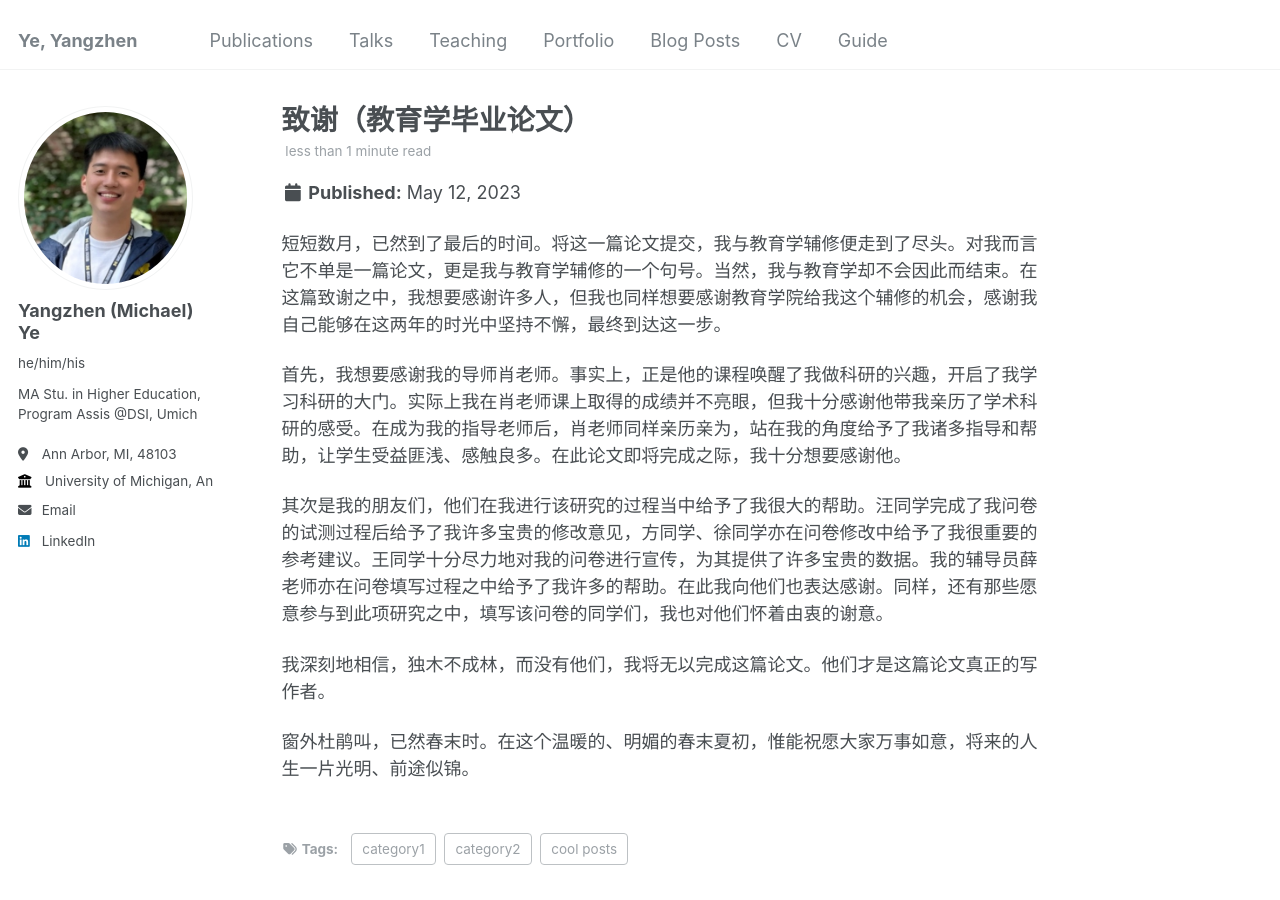
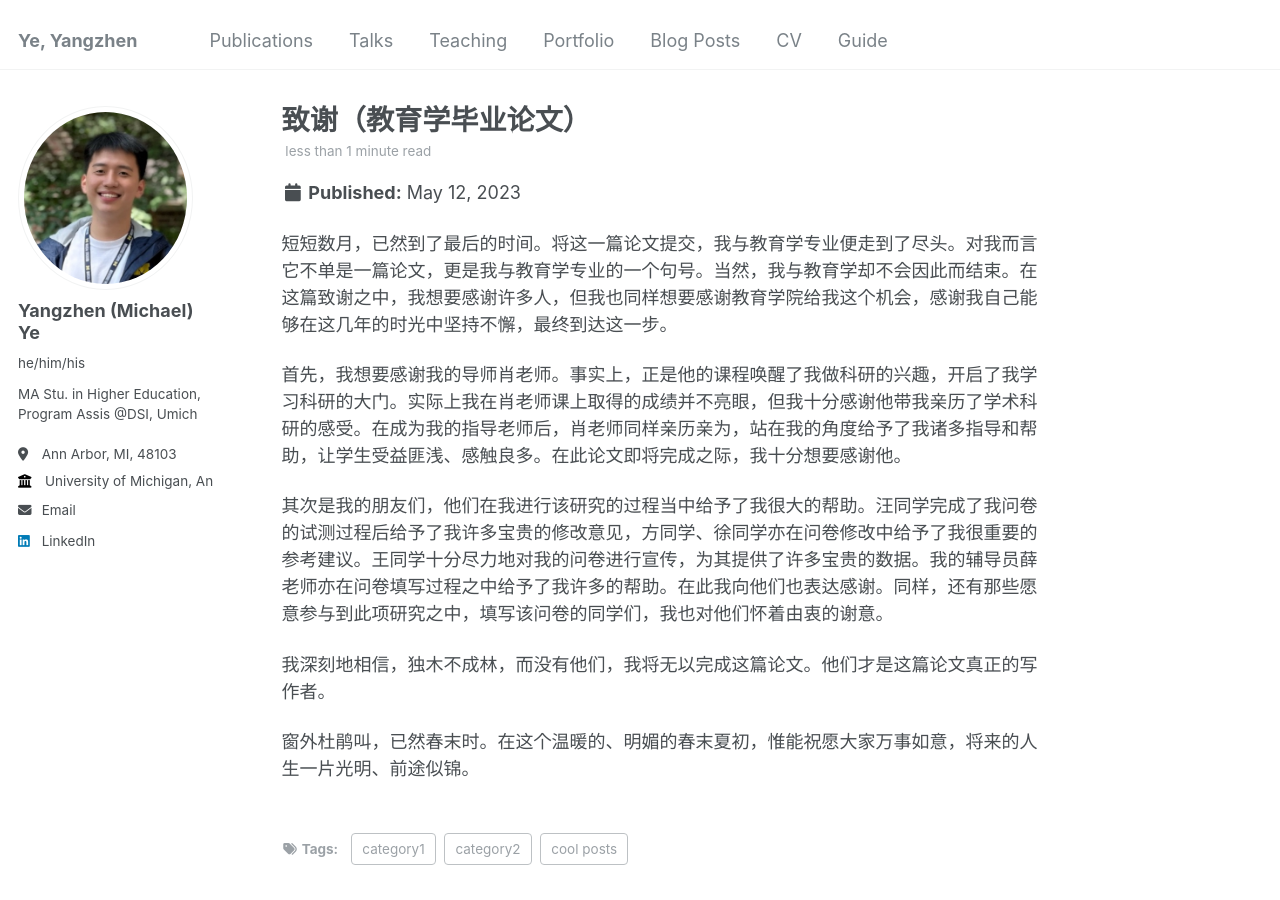
Before and after one commit to Yangzhen-Yeh/Yangzhen-Yeh.github.io, a Jekyll site: the page built from _posts/2023-05-12-blog-post-6.md, in a window 1280 px wide and 900 px high. Built offline with Jekyll 4.4.1, drawn with Linux system fonts in a browser that asks for light colours.

Commit message:
Update 2023-05-12-blog-post-6.md

```diff
--- a/_posts/2023-05-12-blog-post-6.md
+++ b/_posts/2023-05-12-blog-post-6.md
@@ -8,7 +8,7 @@ tags:
   - category2
 ---
 
-短短数月，已然到了最后的时间。将这一篇论文提交，我与教育学辅修便走到了尽头。对我而言它不单是一篇论文，更是我与教育学辅修的一个句号。当然，我与教育学却不会因此而结束。在这篇致谢之中，我想要感谢许多人，但我也同样想要感谢教育学院给我这个辅修的机会，感谢我自己能够在这两年的时光中坚持不懈，最终到达这一步。
+短短数月，已然到了最后的时间。将这一篇论文提交，我与教育学专业便走到了尽头。对我而言它不单是一篇论文，更是我与教育学专业的一个句号。当然，我与教育学却不会因此而结束。在这篇致谢之中，我想要感谢许多人，但我也同样想要感谢教育学院给我这个机会，感谢我自己能够在这几年的时光中坚持不懈，最终到达这一步。
 
 首先，我想要感谢我的导师肖老师。事实上，正是他的课程唤醒了我做科研的兴趣，开启了我学习科研的大门。实际上我在肖老师课上取得的成绩并不亮眼，但我十分感谢他带我亲历了学术科研的感受。在成为我的指导老师后，肖老师同样亲历亲为，站在我的角度给予了我诸多指导和帮助，让学生受益匪浅、感触良多。在此论文即将完成之际，我十分想要感谢他。
 
```
